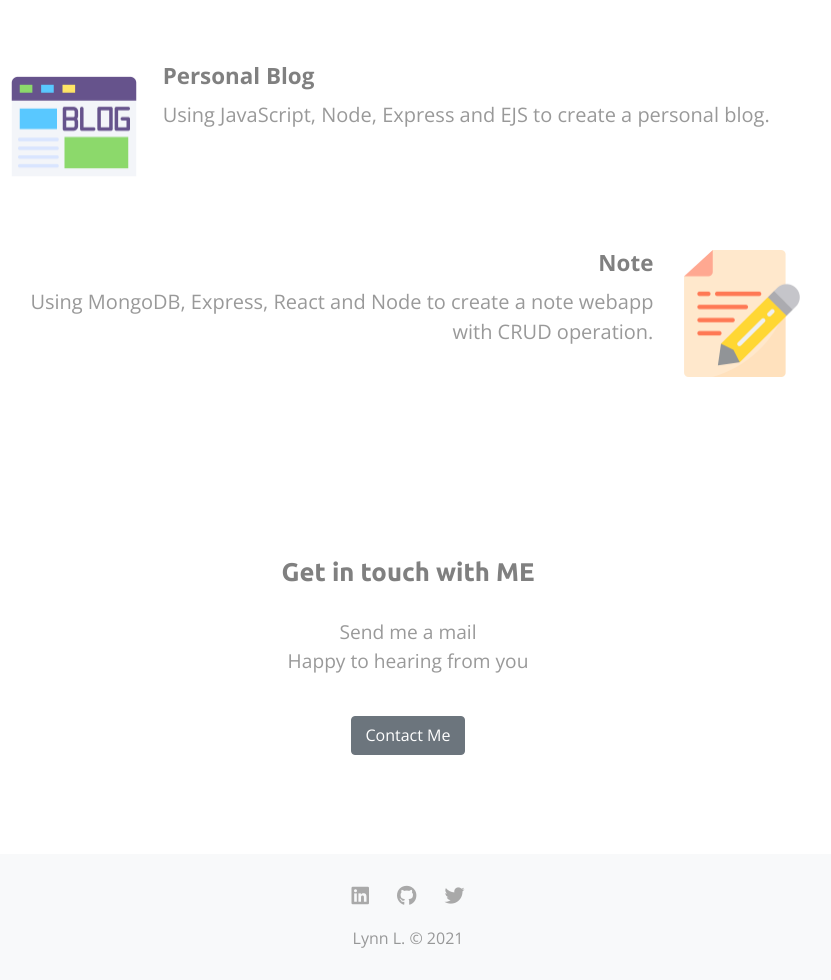
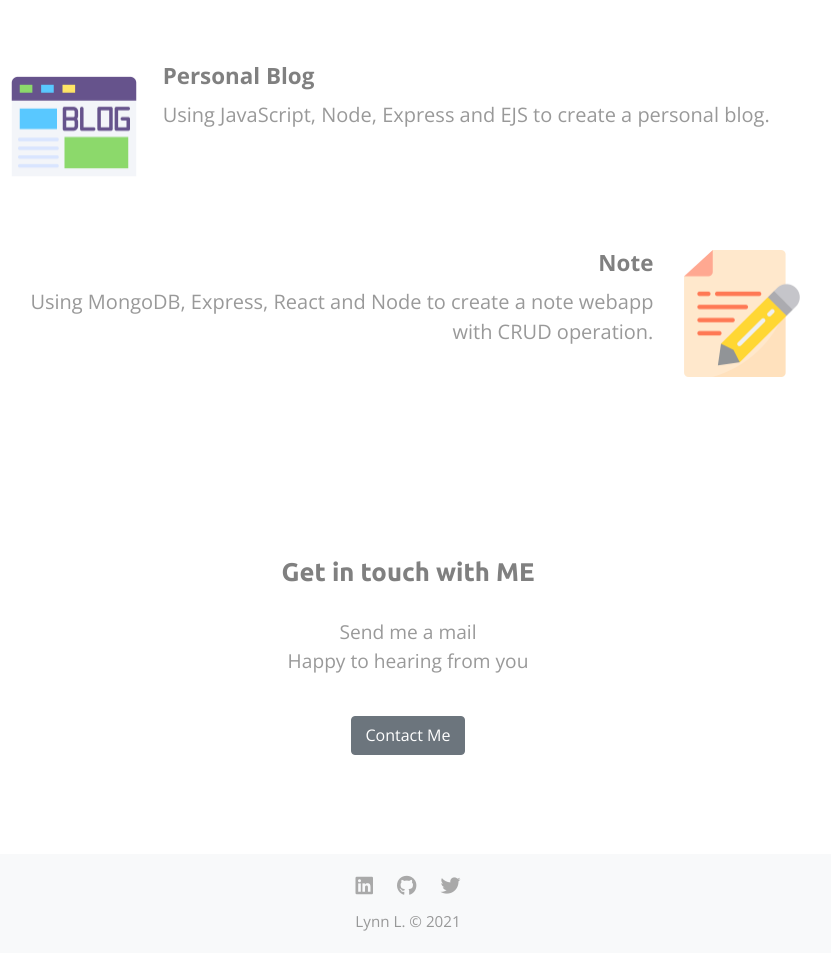
Before and after one commit to LynnLee93/resume-ver.2, a plain HTML site: page index.html in a window 1280 px wide. Shown: the part 2248-3228 px from the top of the page, without its empty margins (232-1063 px from the left). After the commit the page ends 3201 px from the top, so only its background shows below. Drawn offline with nearby package versions, Linux system fonts and the light colour scheme.

Commit message:
third commit

```diff
--- a/css/styles.css
+++ b/css/styles.css
@@ -168,12 +168,12 @@ button:hover {
 
 footer {
   text-align: center;
-  padding: 30px 0;
+  padding: 20px 0;
 }
 
 footer a {
   color: darkgrey;
-  margin: 0 12px;
+  margin: 0 10px;
 }
 
 footer a:hover {
@@ -181,7 +181,8 @@ footer a:hover {
 }
 
 footer p {
-  margin-top: 18px;
+  font-size: 0.95rem;
+  margin-top: 12px;
   margin-bottom: 0;
 }
 
```
